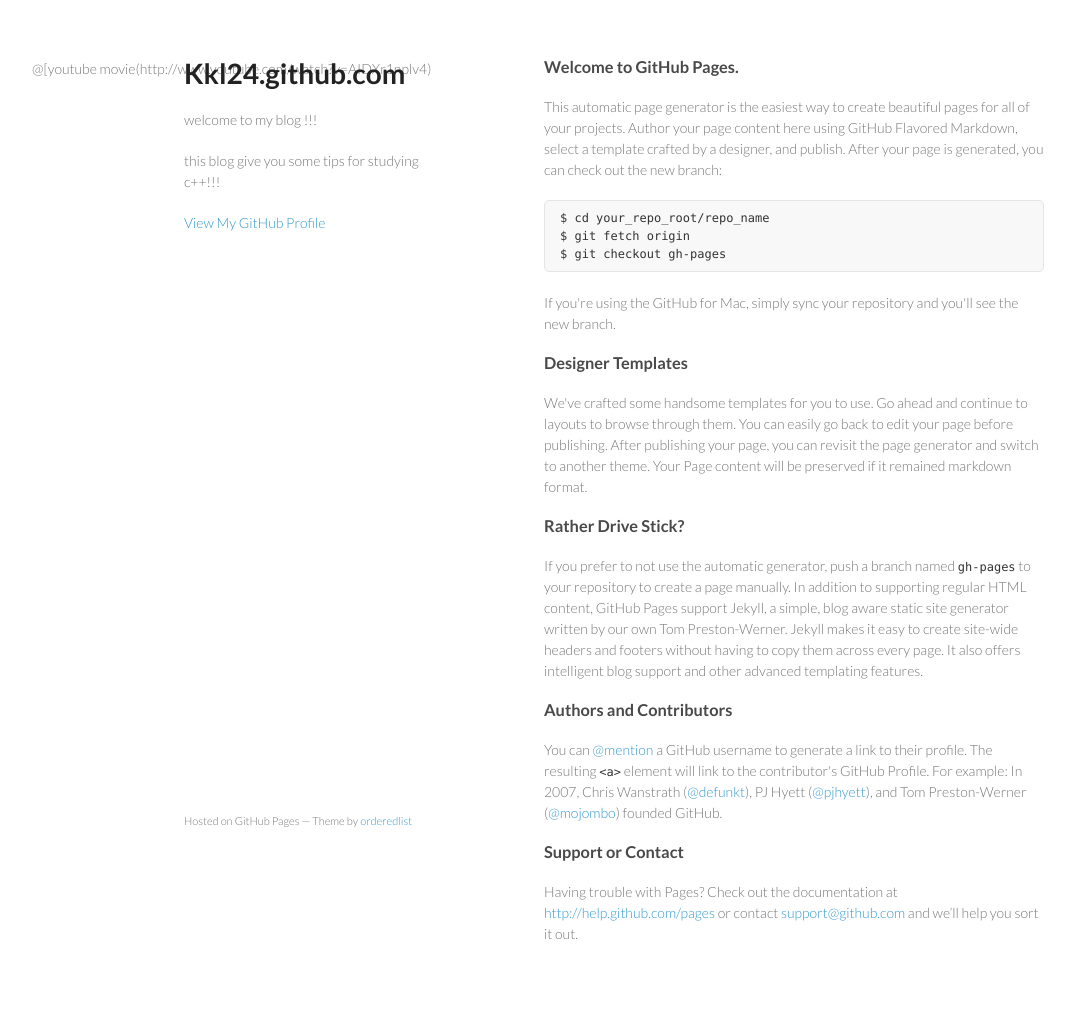
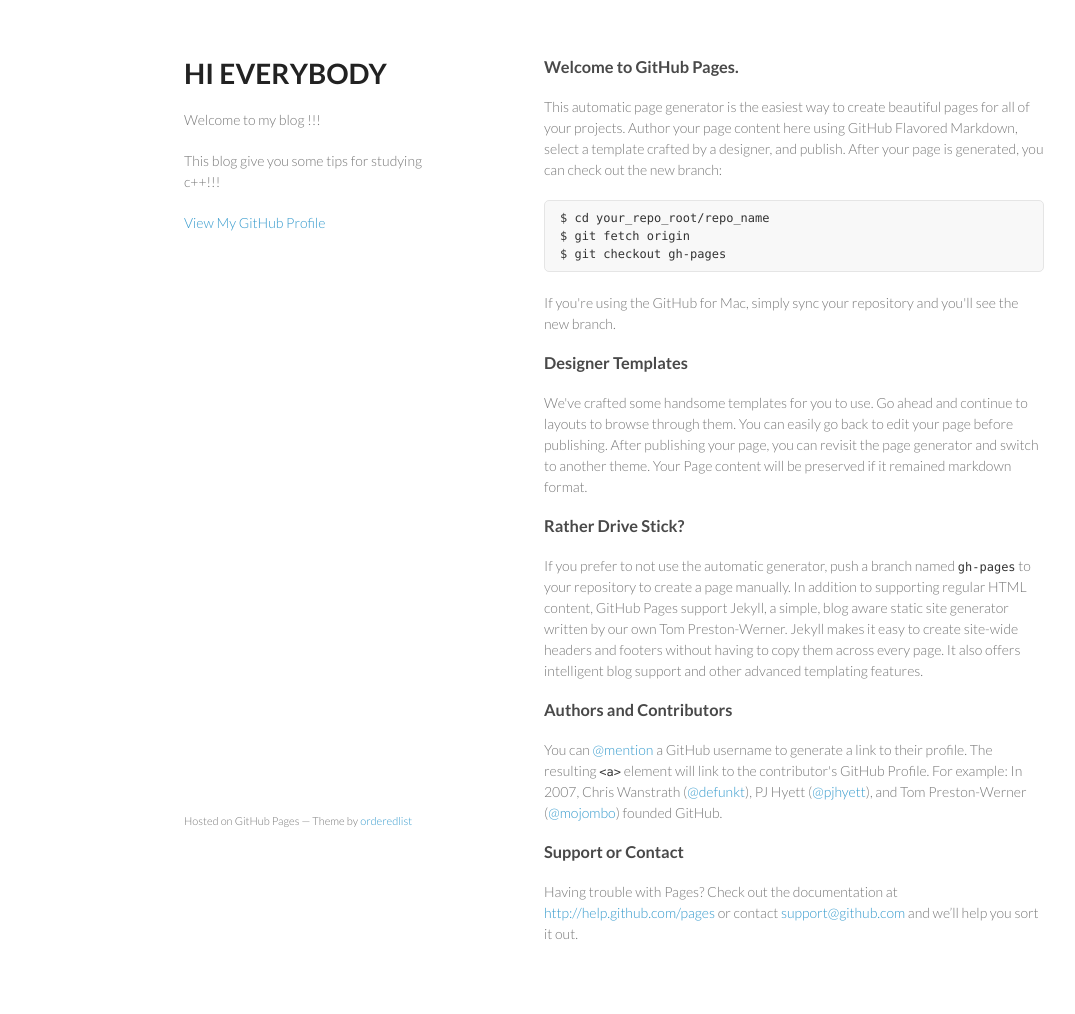
Before and after one commit to kkl24/kkl24.github.com, a Jekyll site: the page index.html, which Jekyll copies as it is, in a window 1280 px wide. Shown: the whole page, without its empty margins (26-1101 px from the left). Built offline with Jekyll 4.4.1, drawn with Linux system fonts in a browser that asks for light colours.

Commit message:
Update index.html
hi

```diff
--- a/index.html
+++ b/index.html
@@ -15,9 +15,9 @@
   <body>
     <div class="wrapper">
       <header>
-        <h1>Kkl24.github.com</h1>
-        <p>welcome to my blog !!!</p>
-        <p>this blog give you some tips for studying c++!!!</p>
+        <h1>HI EVERYBODY</h1>
+        <p>Welcome to my blog !!!</p>
+        <p>This blog give you some tips for studying c++!!!</p>
 
 
         <p class="view"><a href="https://github.com/kkl24">View My GitHub Profile</a></p>
@@ -61,6 +61,6 @@
       </footer>
     </div>
     <script src="javascripts/scale.fix.js"></script>
-    @[youtube movie(http://www.youtube.com/watch?v=AIDXr1nplv4)
+
   </body>
 </html>
```
